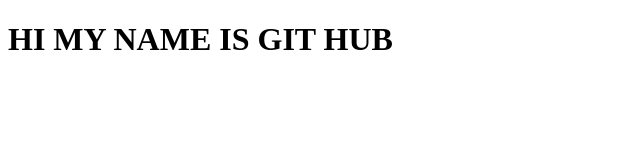
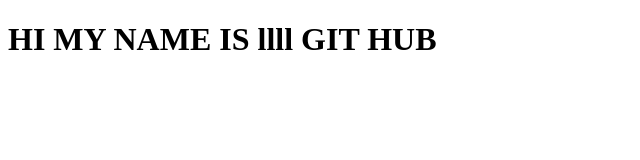
Before and after one commit to lija12-3/check, a plain HTML site: page index.html in a window 1280 px wide. Shown: the whole page, without its empty margins (0-640 px from the left). Drawn offline with Linux system fonts and the light colour scheme.

Commit message:
Update index.html

```diff
--- a/index.html
+++ b/index.html
@@ -4,6 +4,6 @@
         <title>Document</title>
     </head>
         <body>
-           <h1>HI MY NAME IS GIT HUB</h1>
+           <h1>HI MY NAME IS llll GIT HUB</h1>
         </body>
 </html>
```
